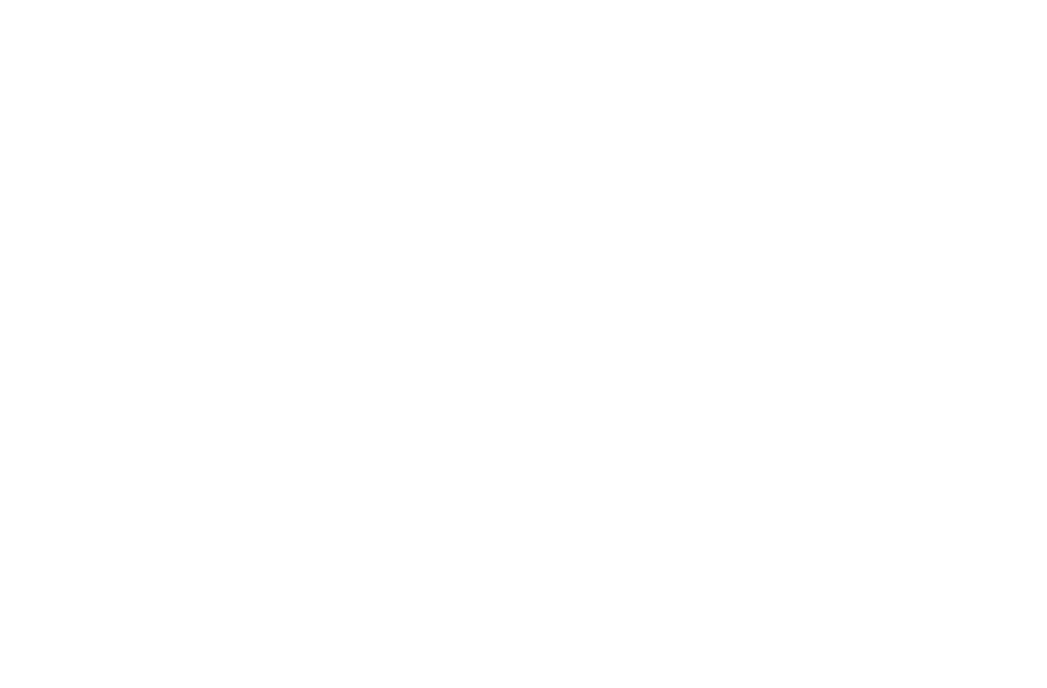
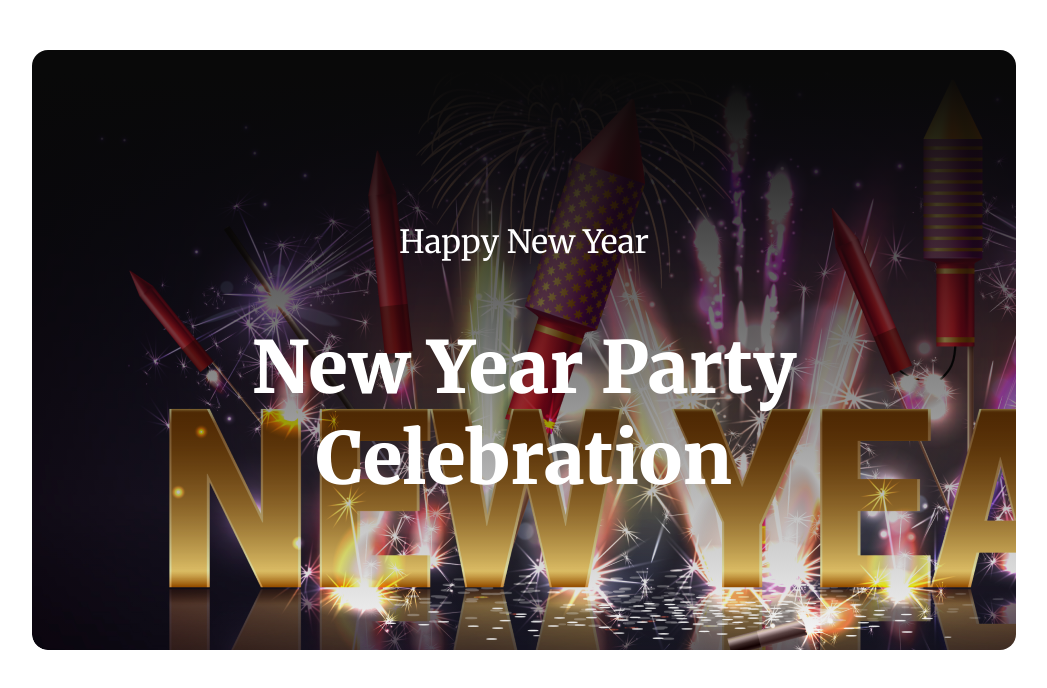
Before and after one commit to WaleeNaym/new-year-offer, a plain HTML site: page index.html in a window 1280 px wide. Shown: the whole page, without its empty margins (116-1163 px from the left). Drawn offline with Linux system fonts and the light colour scheme.

Commit message:
"section-1 added"

```diff
--- a/index.html
+++ b/index.html
@@ -4,14 +4,25 @@
     <meta charset="UTF-8">
     <meta name="viewport" content="width=device-width, initial-scale=1.0">
     <title>New Year</title>
+
+    <link rel="preconnect" href="https://fonts.googleapis.com">
+    <link rel="preconnect" href="https://fonts.gstatic.com" crossorigin>
+    <link href="https://fonts.googleapis.com/css2?family=Merriweather:ital,opsz,wght@0,18..144,300..900;1,18..144,300..900&display=swap" rel="stylesheet">
+
     <link rel="stylesheet" href="./styles/style.css">
+
 </head>
 <body>
 
-    <main>
+    <main class="main">
 
-        <section>
-
+        <section class="section-1">
+            <div class="section-1-div">
+                <p class="sec-1-description merriweather-normal cl-white">
+                    Happy New Year</p>
+                <h2 class="sec-1-title merriweather-normal cl-white">
+                        New Year Party Celebration</h2>
+            </div>
         </section>
 
         <section>
--- a/styles/style.css
+++ b/styles/style.css
@@ -0,0 +1,47 @@
+/* Google Fonts */
+.merriweather-normal {
+    font-family: "Merriweather", serif;
+    font-optical-sizing: auto;
+    font-weight: normal;
+    font-style: normal;
+    font-variation-settings:
+      "wdth" 100;
+}
+
+
+/* Common Styles */
+.cl-white {
+    color: white;
+}
+
+
+/* Section-1 */
+.section-1 {
+    background-image: linear-gradient(
+        180deg,
+        rgb(9, 9, 9) 3.482%,
+        rgba(16, 16, 16, 0) 101.632%
+    ),
+    url(../images/Banner\ Image.png);
+    /* background-repeat: no-repeat; */
+    background-size: cover;
+    max-width: 1320px;
+    height: 600px;
+    border: none;
+    border-radius: 16px;
+    margin: 50px 140px 0px;
+}
+.section-1-div {
+    max-width: 632px;
+    justify-self: center;
+    padding-top: 140px;
+}
+.sec-1-description {
+    font-size: 32px;
+    text-align: center;
+}
+.sec-1-title {
+    font-size: 72px;
+    font-weight: 900;
+    text-align: center;
+}
```
